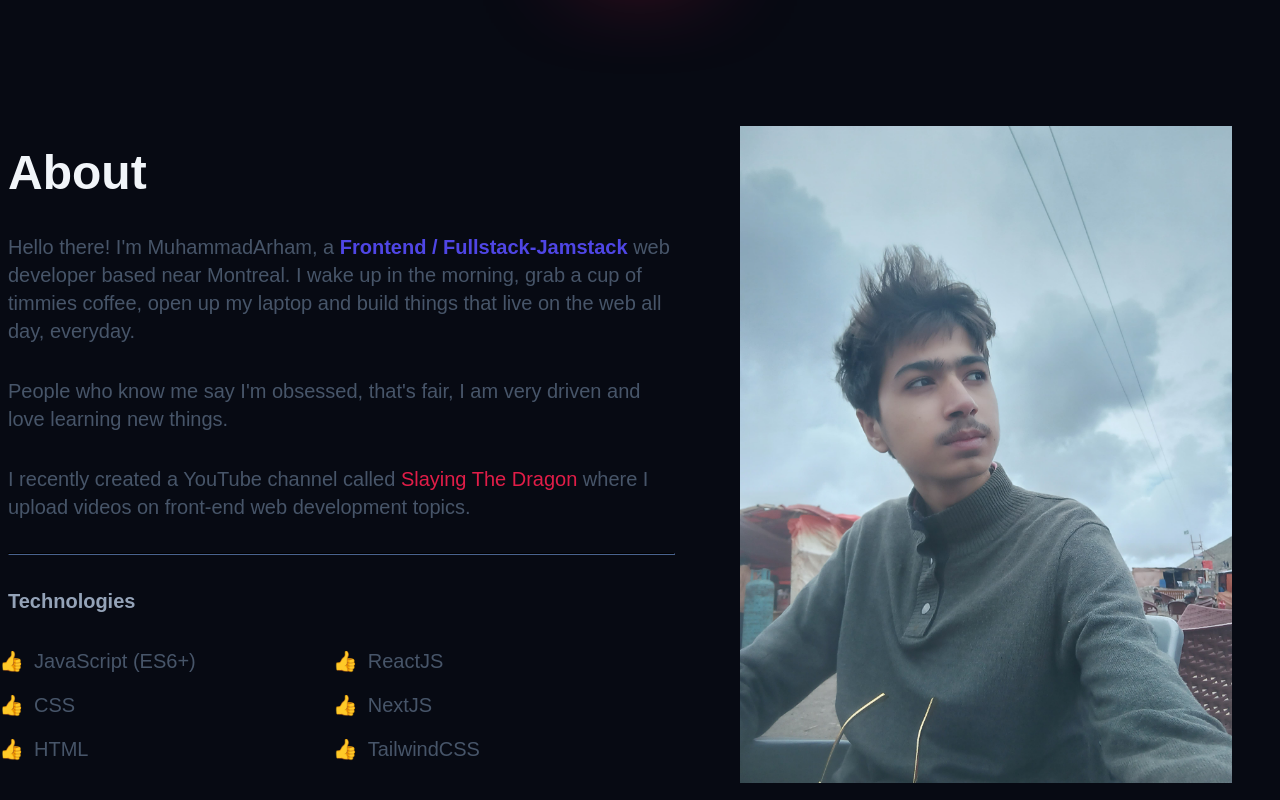
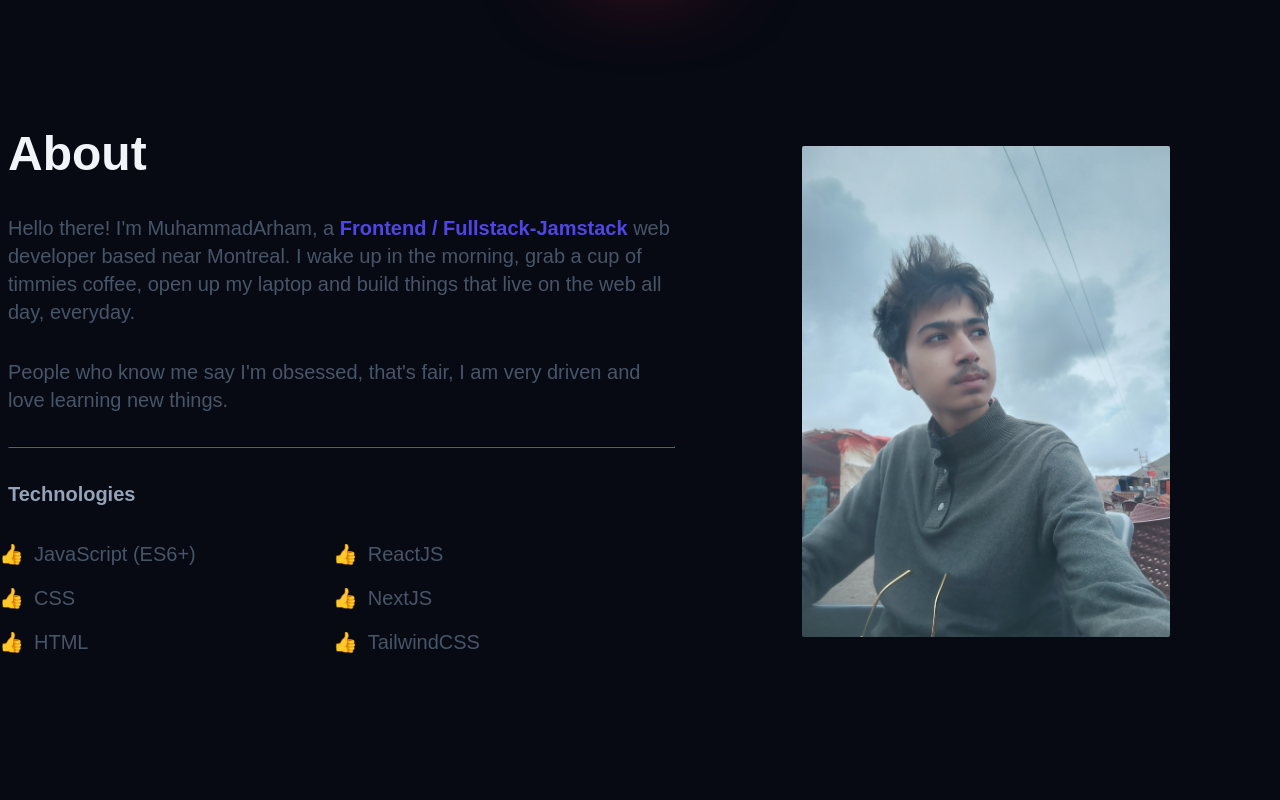
Before and after one commit to ArhamTheDeveloper/My-portfolio-website, a website built with Vite: page index.html in a window 1280 px wide. Shown: the part 860-1660 px from the top of the page. Built offline with nearby package versions, Linux system fonts and the light colour scheme; a web font is replaced by a local one.

Commit message:
Change images height and width

```diff
--- a/index.html
+++ b/index.html
@@ -124,11 +124,6 @@
           <p class="about__description">
             People who know me say I'm obsessed, that's fair, I am very driven
             and love learning new things.
-          </p>
-          <p class="about__description">
-            I recently created a YouTube channel called
-            <a href="#">Slaying The Dragon</a> where I upload videos on
-            front-end web development topics.
           </p>
           <hr class="about__hr" />
           <h3 class="about__subtitle">Technologies</h3>
--- a/styles/components/about.css
+++ b/styles/components/about.css
@@ -55,6 +55,20 @@
   margin-left: 0.5em;
 }
 
+.about__img-wrapper {
+  overflow: hidden;
+  border-radius: 2px;
+  /* display: flex;
+  justify-content: center;
+  align-items: center; */
+}
+
+.about__img {
+  width: 100%;
+  height: 20rem;
+  object-fit: cover;
+}
+
 /* xs */
 @media (min-width: 475px) {
   .about__img-wrapper {
@@ -62,6 +76,7 @@
   }
 
   .about__img {
+    height: auto;
     /* width: 28.5625rem 457px; Ise yahan specify karne ki zarurat is liye nahi hai coz the width of the image that we want is what that is at xs size so yahan container class ki max width hone ki wajah se the size of the  */
   }
 
@@ -93,7 +108,7 @@
 /* sm */
 @media (min-width: 640px) {
   .about__img {
-    width: 28.5625rem /*457px*/;
+    height: auto;
   }
 }
 /* md */
@@ -122,6 +137,10 @@
   .about__list {
     font-size: var(--size-lg);
   }
+
+  .about__img{
+    width: 20rem;
+  }
 }
 /* xl */
 @media (min-width: 1280px) {
@@ -147,7 +166,7 @@
   }
 
   .about__img {
-    width: 30.75rem;
+    width: 23rem;
   }
 }
 /* 2xl */
```
